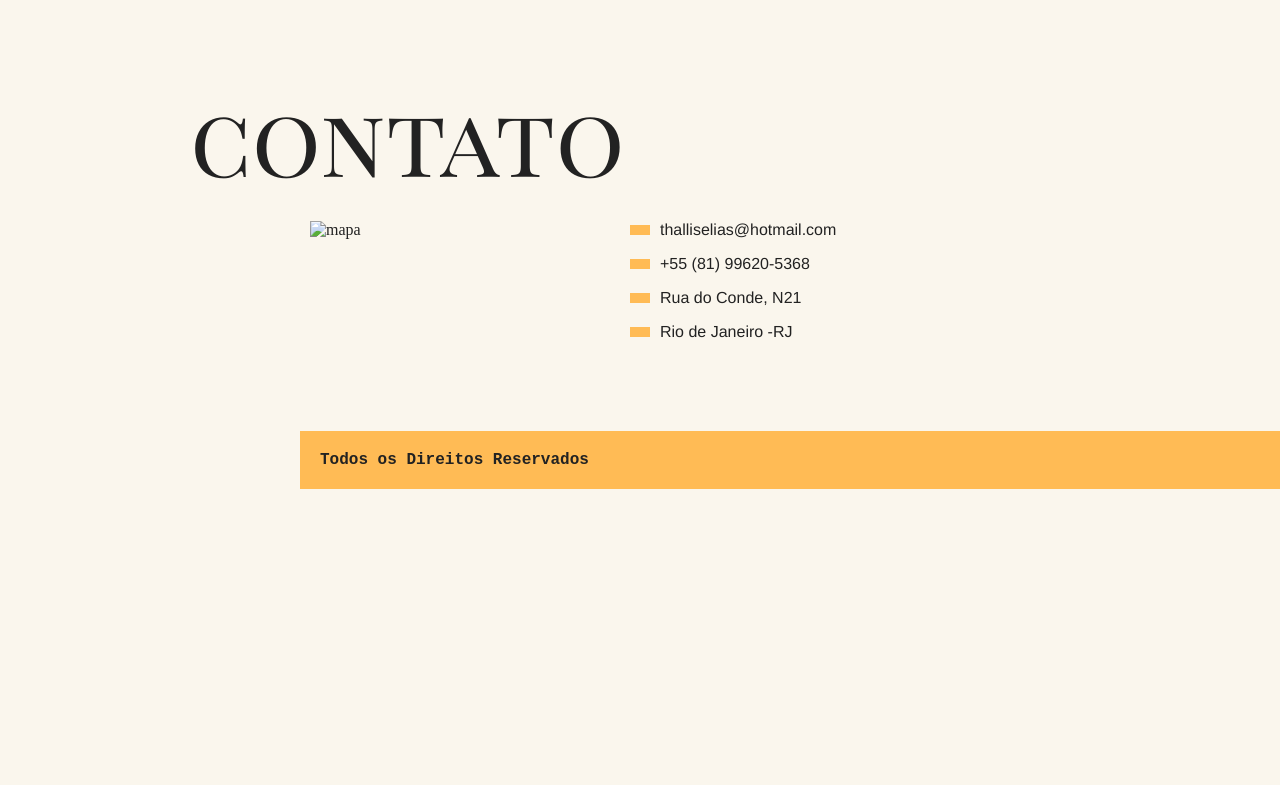
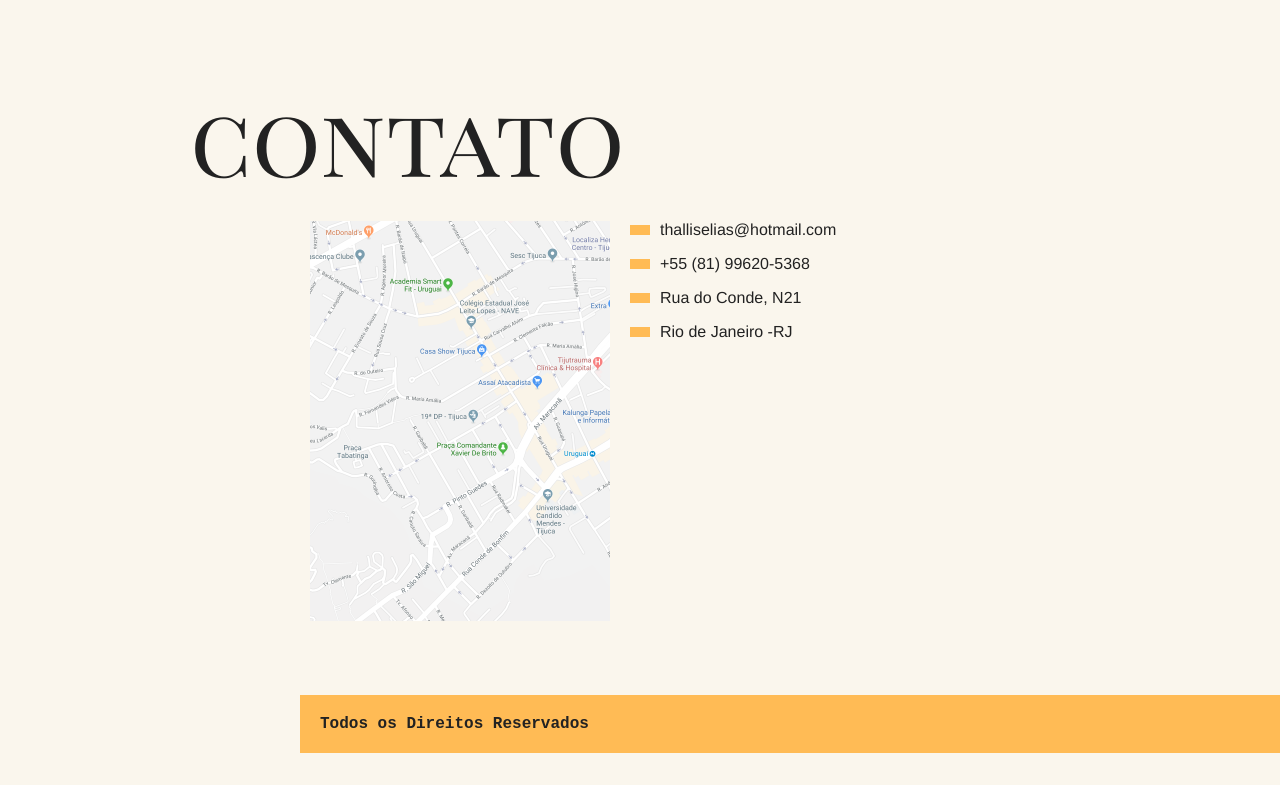
Before and after one commit to ThalisElias/Animais-Fant-sticos, a plain HTML site: page index.html in a window 1280 px wide. Shown: the part 2798-3583 px from the top of the page. Before the commit the page ends 3319 px from the top, so only its background shows below. Drawn offline with Linux system fonts and the light colour scheme; the site is published under a folder, as on GitHub Pages, so addresses that start at the root find nothing; a web font is replaced by a local one.

Commit message:
HTML e CSS do projeto

```diff
--- a/index.html
+++ b/index.html
@@ -87,7 +87,7 @@
   <section class="grid-section contato" id="contato">
     <h1 class="titulo font-2">contato</h1>
     <div class="mapa">
-      <img src="/img/mapa.png" alt="mapa">
+      <img src="./img/mapa.png" alt="mapa">
     </div>
     <ul class="dados">
       <li>thalliselias@hotmail.com</li>
```
